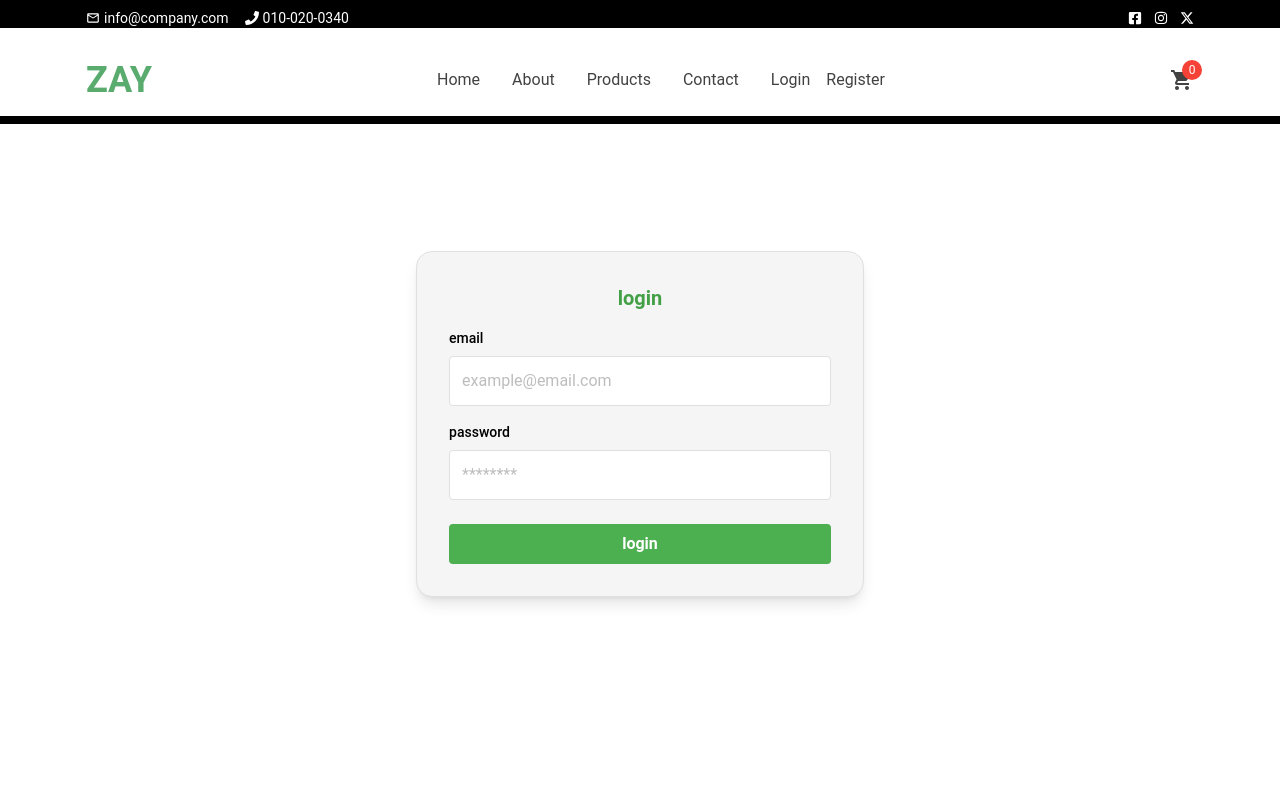
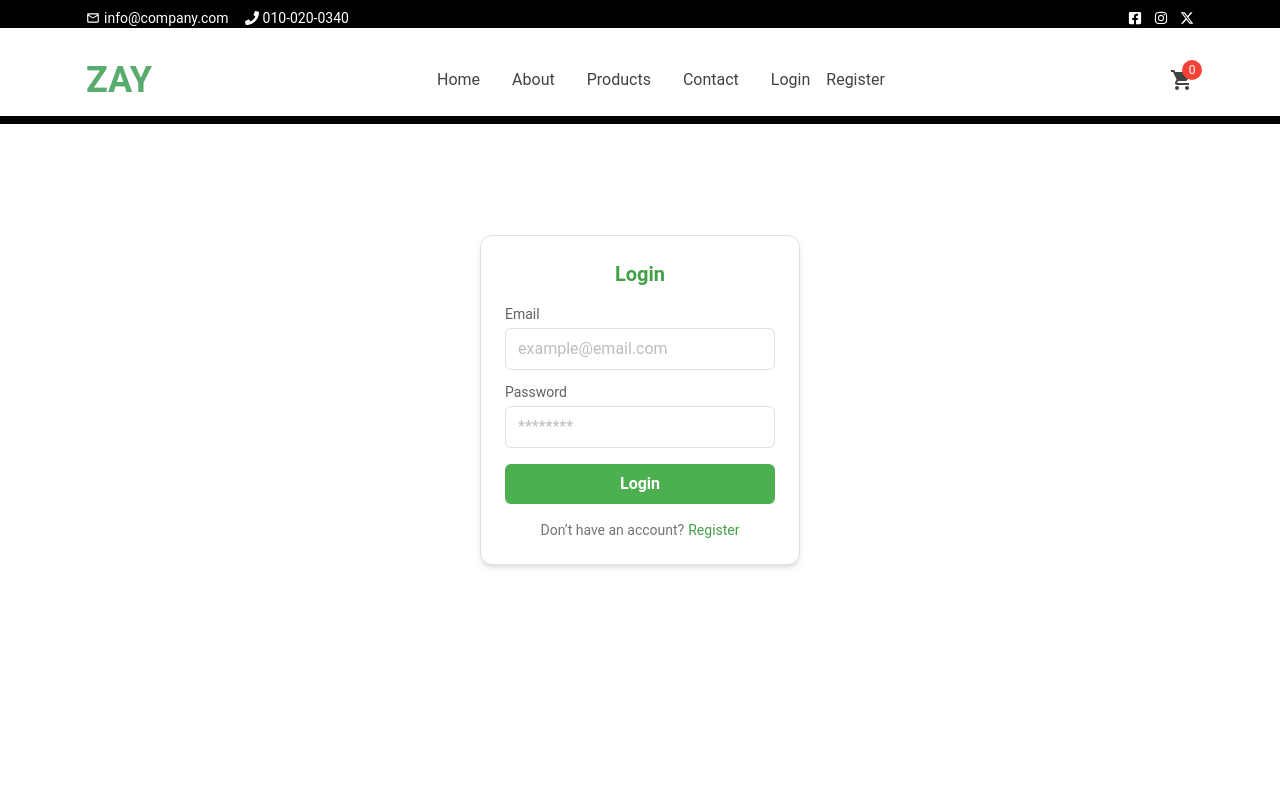
Before and after one commit to AlaaAshraf17/Zay-shop, a React (Vite) app: page /login in a window 1280 px wide. Shown: the top 800 px of the page. Built offline with nearby package versions, Linux system fonts and the light colour scheme; no server answers.

Commit message:
Add back-end

```diff
--- a/src/App.jsx
+++ b/src/App.jsx
@@ -16,7 +16,7 @@ const App = () => {
   const [products, setProducts] = useState([])
 
   useEffect(() => {
-    fetch('http://localhost:5000/api/products')
+    fetch('https://back-end-ten-alpha.vercel.app/api/products')
       .then(res => res.json())
       .then(data => {
         const transformed = data.map((product, index) => ({
--- a/src/Pages/Login.jsx
+++ b/src/Pages/Login.jsx
@@ -1,44 +1,95 @@
-import React from 'react'
-import { Link } from 'react-router-dom';
+import React, { useState } from 'react';
+import { useNavigate, Link } from 'react-router-dom';
+
 const Login = () => {
+  const [email, setEmail] = useState('');
+  const [password, setPassword] = useState('');
+  const [error, setError] = useState('');
+  const [loading, setLoading] = useState(false);
+
+  const navigate = useNavigate();
+
+  const handleLogin = async (e) => {
+    e.preventDefault();
+    setError('');
+    setLoading(true);
+
+    const data = { email, password };
+
+    try {
+      const response = await fetch('https://back-end-ten-alpha.vercel.app/login', {
+        method: 'POST',
+        headers: { 'Content-Type': 'application/json' },
+        body: JSON.stringify(data),
+      });
+
+      const result = await response.json();
+
+      if (response.ok) {
+        localStorage.setItem('token', result.token); // Save token
+        navigate('/'); //  Go to home
+      } else {
+        setError(result.message || 'Login failed');
+      }
+    } catch (err) {
+      console.error('Login error:', err);
+      setError('Something went wrong. Please try again.');
+    } finally {
+      setLoading(false);
+    }
+  };
+
   return (
-    <div>
-      <h1>login</h1>
-      <div className="flex items-center justify-center min-h-screen bg-white text-black">
-      <div className="bg-gray-100 p-8 rounded-2xl shadow-lg w-full max-w-md border border-gray-300">
-      <h2 className="text-xl font-bold text-center text-green-600 mb-4">login</h2>
+    <div className="bg-white w-screen h-screen flex items-center justify-center">
+      <div className="w-[320px] bg-white border border-gray-300 rounded-xl shadow-md p-6">
+        <h2 className="text-xl font-bold text-center text-green-600 mb-4">Login</h2>
 
-        <form>
-          <div className="mb-4">
-            <label className="block mb-2 text-sm font-medium">email</label>
+        {loading ? (
+          <p className="text-green-600 text-center mb-4">Logging in... Please wait</p>
+        ) : (
+          <form onSubmit={handleLogin}>
+            <div className="mb-3">
+              <label className="block text-sm text-gray-700 mb-1">Email</label>
               <input
                 type="email"
                 required
-              className="w-full p-3 rounded bg-white border border-gray-300 focus:outline-none focus:ring-2 focus:ring-green-500"
+                value={email}
+                onChange={(e) => setEmail(e.target.value)}
+                className="w-full px-3 py-2 border border-gray-300 rounded-md focus:outline-none focus:ring-2 focus:ring-green-500"
                 placeholder="example@email.com"
               />
             </div>
 
-          <div className="mb-6">
-            <label className="block mb-2 text-sm font-medium">password</label>
+            <div className="mb-4">
+              <label className="block text-sm text-gray-700 mb-1">Password</label>
               <input
                 type="password"
                 required
-              className="w-full p-3 rounded bg-white border border-gray-300 focus:outline-none focus:ring-2 focus:ring-green-500"
+                value={password}
+                onChange={(e) => setPassword(e.target.value)}
+                className="w-full px-3 py-2 border border-gray-300 rounded-md focus:outline-none focus:ring-2 focus:ring-green-500"
                 placeholder="********"
               />
             </div>
 
+            {error && (
+              <p className="text-red-500 text-sm mb-3 text-center">{error}</p>
+            )}
+
             <button
               type="submit"
-            className="w-full bg-green-500 hover:bg-green-600 text-white font-bold py-2 px-4 rounded transition"
+              className="w-full bg-green-500 hover:bg-green-600 text-white font-semibold py-2 rounded-md"
             >
-            <Link to="/"> login</Link>
-
+              Login
             </button>
-
+            <p className="mt-4 text-sm text-center text-gray-600">
+              Don’t have an account?
+              <Link to="/register" className="text-green-600 hover:underline ml-1">
+                Register
+              </Link>
+            </p>
           </form>
-      </div>
+        )}
       </div>
     </div>
   );
--- a/src/Pages/Products.jsx
+++ b/src/Pages/Products.jsx
@@ -19,7 +19,7 @@ export default function Products() {
 
 
   useEffect(() => {
-    fetch("http://localhost:5000/api/products")
+    fetch("https://back-end-ten-alpha.vercel.app/api/products")
       .then((res) => res.json())
       .then((data) => setProducts(data))
       .catch((err) => console.error("Error fetching products:", err));
--- a/src/Pages/Register.jsx
+++ b/src/Pages/Register.jsx
@@ -1,63 +1,114 @@
-import React from 'react';
-import { Link } from 'react-router-dom';
+import React, { useState } from 'react';
+import { Link, useNavigate } from 'react-router-dom';
+
 const Register = () => {
+  const [name, setName] = useState('');
+  const [email, setEmail] = useState('');
+  const [password, setPassword] = useState('');
+  const [error, setError] = useState('');
+  const [loading, setLoading] = useState(false);
+
+  const navigate = useNavigate();
+
+  const handleSubmit = async (e) => {
+    e.preventDefault();
+    setError('');
+    setLoading(false);
+
+    const data = { name, email, password };
+
+    try {
+      const response = await fetch('https://back-end-ten-alpha.vercel.app/register', {
+        method: 'POST',
+        headers: { 'Content-Type': 'application/json' },
+        body: JSON.stringify(data),
+      });
+
+      const result = await response.json();
+
+      if (response.ok) {
+        setLoading(true); // show loading
+        setTimeout(() => {
+          navigate('/login'); // redirect after delay
+        }, 2000);
+      } else {
+        setError(result.message || 'Registration failed');
+      }
+    } catch (error) {
+      console.error('Error during registration:', error);
+      setError('Something went wrong. Please try again later.');
+    }
+  };
+
   return (
     <div>
-
       <h1>Register</h1>
       <div className="bg-white w-screen h-screen flex items-center justify-center p-0 m-0">
         <div className="w-[320px] bg-white border border-gray-300 rounded-xl shadow-md p-6">
-        <h2 className="text-xl font-bold text-center text-green-600 mb-4">register</h2>
+          <h2 className="text-xl font-bold text-center text-green-600 mb-4">Register</h2>
 
-        <form>
+          {loading ? (
+            <p className="text-green-600 text-center text-sm mb-3">Registering.... Please wait</p>
+          ) : (
+            <form onSubmit={handleSubmit}>
               <div className="mb-3">
-            <label className="block text-sm text-gray-700 mb-1">name</label>
+                <label className="block text-sm text-gray-700 mb-1">Name</label>
                 <input
                   type="text"
                   required
+                  value={name}
+                  onChange={(e) => setName(e.target.value)}
                   className="w-full px-3 py-2 border border-gray-300 rounded-md focus:outline-none focus:ring-2 focus:ring-green-500"
-              placeholder='name'
+                  placeholder="Name"
                 />
               </div>
 
               <div className="mb-3">
-            <label className="block text-sm text-gray-700 mb-1">email</label>
+                <label className="block text-sm text-gray-700 mb-1">Email</label>
                 <input
                   type="email"
                   required
+                  value={email}
+                  onChange={(e) => setEmail(e.target.value)}
                   className="w-full px-3 py-2 border border-gray-300 rounded-md focus:outline-none focus:ring-2 focus:ring-green-500"
                   placeholder="example@email.com"
                 />
               </div>
 
               <div className="mb-4">
-            <label className="block text-sm text-gray-700 mb-1">password</label>
+                <label className="block text-sm text-gray-700 mb-1">Password</label>
                 <input
                   type="password"
                   required
+                  value={password}
+                  onChange={(e) => setPassword(e.target.value)}
                   className="w-full px-3 py-2 border border-gray-300 rounded-md focus:outline-none focus:ring-2 focus:ring-green-500"
                   placeholder="********"
                 />
               </div>
 
+              {error && (
+                <p className="text-red-500 text-sm mb-3 text-center">{error}</p>
+              )}
+
               <button
                 type="submit"
                 className="w-full bg-green-500 hover:bg-green-600 text-white font-semibold py-2 rounded-md"
               >
-           <Link to="/">register</Link>
-
+                Register
               </button>
               <p className="mt-4 text-sm text-center text-gray-600">
-             you have an account
+                You have an account?
                 <Link to="/login" className="text-green-600 hover:underline ml-1">
-             login
+                  Login
                 </Link>
               </p>
             </form>
+          )}
         </div>
       </div>
     </div>
-  )
-}
+  );
+};
 
-export default Register
+export default Register;
--- a/src/Pages/SingleProducts.jsx
+++ b/src/Pages/SingleProducts.jsx
@@ -19,7 +19,7 @@ export default function SingleProductPage() {
   const { addToCart } = useCart();
 
   useEffect(() => {
-    fetch(`http://localhost:5000/api/products/${productId}`)
+    fetch(`https://back-end-ten-alpha.vercel.app/api/products/${productId}`)
       .then((res) => {
         if (!res.ok) throw new Error("Product not found");
         return res.json();
```
Lines whose indentation alone changed are shown as unchanged.
